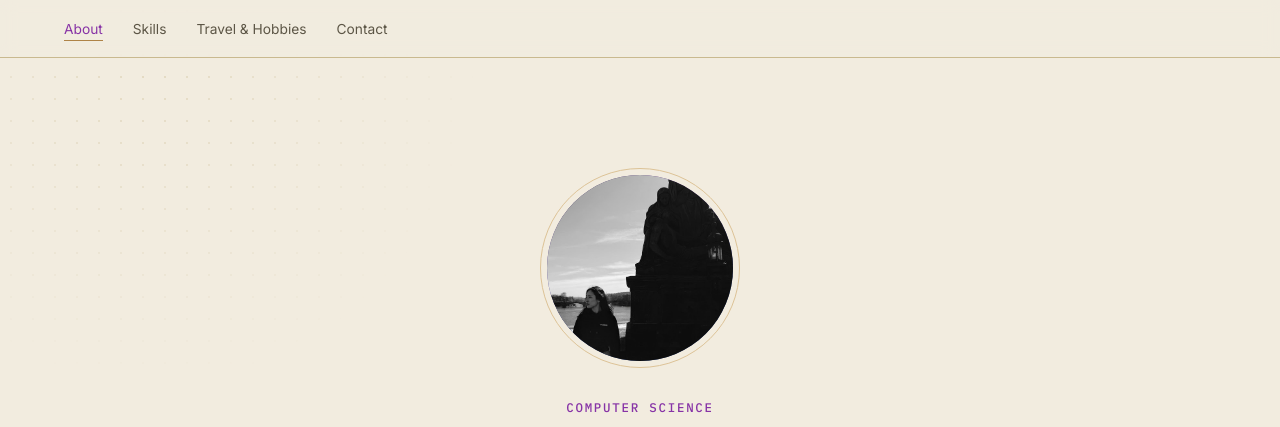
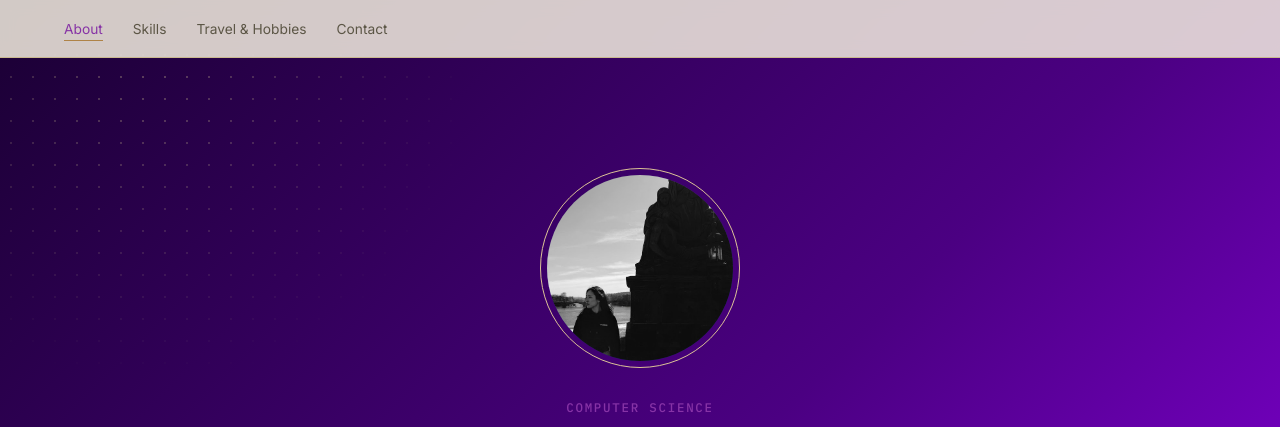
Before and after one commit to gloriadeo18/portfolio, a plain HTML site: page index.html in a window 1280 px wide. Shown: the top 427 px of the page. Drawn offline with Linux system fonts and the light colour scheme.

Commit message:
BACKGROUND CHANGE

```diff
--- a/index.html
+++ b/index.html
@@ -30,8 +30,7 @@
   html{scroll-behavior:smooth;}
   body{
     margin:0;
-    background:var(--paper);
-    color:var(--ink);
+    background: linear-gradient(135deg, #1a0033, #4b0082, #9d00ff, #c77dff);    color:var(--ink);
     font-family:'Inter',sans-serif;
     line-height:1.55;
     -webkit-font-smoothing:antialiased;
```
